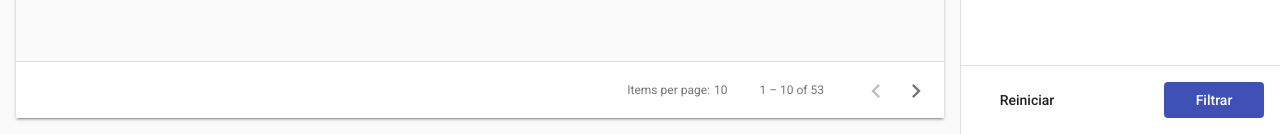
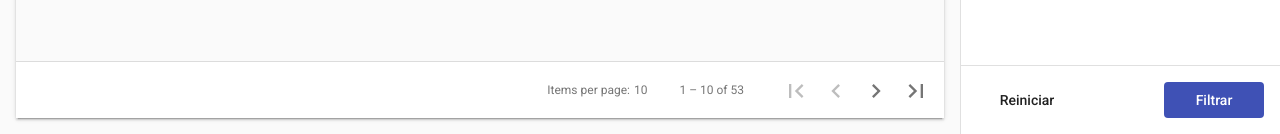
Before and after one commit to MRMokwa/new-table-app, an Angular app: page / in a window 1280 px wide. Shown: the part 666-800 px from the top of the page. Built offline with nearby package versions, Linux system fonts and the light colour scheme.

Commit message:
Add showFirstLastButtons

```diff
--- a/src/app/data-view/paginator/paginator.component.html
+++ b/src/app/data-view/paginator/paginator.component.html
@@ -1,5 +1,5 @@
 <mat-divider></mat-divider>
 
 <mat-paginator [length]="length$ | async" [pageSize]="pageSize$ | async" [pageIndex]="pageIndex$ | async"
-    (page)="onPage($event)">
+    (page)="onPage($event)" showFirstLastButtons>
 </mat-paginator>
```
